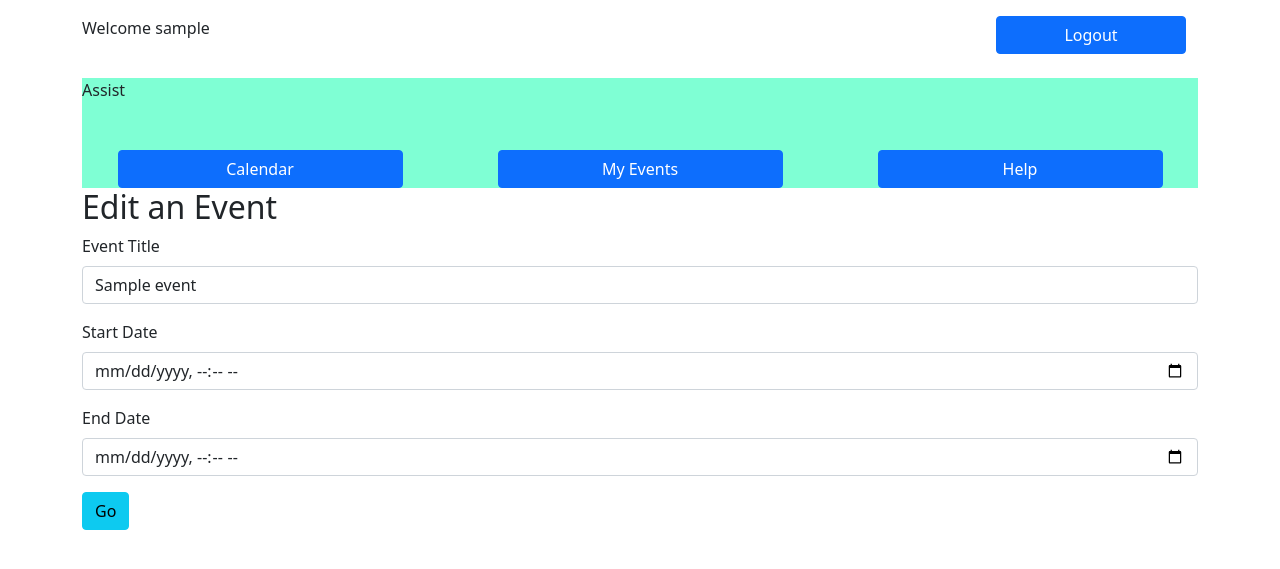
After one commit to lisab1993/Scheduling-Capstone, a Django app: page /1/edit_event/ in a window 1280 px wide. The commit adds this page. Shown: the top 569 px of the page. Run offline with Django 3.2, Linux system fonts and the light colour scheme; a user stored in the database is signed in; tables that the repository leaves empty hold one stand-in row (values such as "Sample post"); some libraries are stand-ins or nearby versions.

Commit message:
Able to edit events

```diff
--- a/assist/assist/settings.py
+++ b/assist/assist/settings.py
@@ -109,9 +109,11 @@ LANGUAGE_CODE = 'en-us'
 
 TIME_ZONE = 'America/Los_Angeles'
 
+DATE_INPUT_FORMATS = ['%m/%d/%Y %I:%M %p']
+
 USE_I18N = True
 
-USE_L10N = True
+USE_L10N = False
 
 USE_TZ = True
 
--- a/assist/assistapp/models.py
+++ b/assist/assistapp/models.py
@@ -24,7 +24,7 @@ class Event(models.Model):
 class EventTask(models.Model):
     name = models.CharField(max_length=255)
     event = models.ForeignKey(Event, on_delete=models.CASCADE, related_name='event_tasks')
-    due_date = models.DateTimeField()
+    due_date = models.DateTimeField(default=datetime.now())
     priority = models.ForeignKey(Priority, on_delete=models.PROTECT, related_name='event_tasks', null=True)
     notes = models.TextField(null=True, blank=True)
     image = models.ImageField(upload_to='images/', null=True, blank=True)
--- /dev/null
+++ b/assist/assistapp/templates/assistapp/edit_events.html
@@ -0,0 +1,29 @@
+{% extends 'assistapp/base.html' %}
+{% block content %}
+
+<h2>Edit an Event</h2>
+
+<form action="{% url 'assistapp:edit_event' pk=event.pk %}" method="post">
+    {% csrf_token %}
+<div class="mb-3">
+  <label for="event_title" class="form-label">Event Title</label>
+  <input value="{{ event.title }}" name="title" type="text" class="form-control" id="event_title">
+</div>
+
+<div class="mb-3">
+  <label for="start_date" class="form-label">Start Date</label>
+  <input value="{{ event.start_date|date:"Y-m-d\Tg:h" }}" name="start_date" type="datetime-local" class="form-control" id="start_date">
+</div>
+
+<div class="mb-3">
+  <label for="end_date" class="form-label">End Date</label>
+  <input value="{{ event.end_date|date:"Y-m-d\Tg:h" }}" name="end_date" type="datetime-local" class="form-control" id="end_date">
+</div>
+
+
+<button class="btn btn-info" type="submit">Go</button>
+</form>
+
+
+
+{% endblock %}
--- a/assist/assistapp/templates/assistapp/my_events.html
+++ b/assist/assistapp/templates/assistapp/my_events.html
@@ -8,8 +8,11 @@
     <div class="col-md-6">
         <a href="{% url 'assistapp:event_details' event_id=event.id %}">{{event.title}}</a>
     </div>
+
     <a href="{% url 'assistapp:event_details' event_id=event.id %}" class="btn btn-info col-md-2">Detail</a>
-    <a class="btn btn-info col-md-2">Edit</a>
+
+    <a href="{% url 'assistapp:edit_event' pk=event.pk %}" class="btn btn-info col-md-2">Edit</a>
+
     <a href="{% url 'assistapp:delete_event' pk=event.pk %}" class="btn btn-info col-md-2">Delete</a>
 </div>
 
--- a/assist/assistapp/urls.py
+++ b/assist/assistapp/urls.py
@@ -7,5 +7,6 @@ urlpatterns = [
     path('<int:event_id>/', views.event_details, name="event_details"),
     path('show_add_event/', views.show_add_event, name="show_add_event"),
     path('add_event/', views.add_event, name="add_event"),
-    path('<int:pk>/delete_event/', views.delete_event, name="delete_event")
+    path('<int:pk>/delete_event/', views.delete_event, name="delete_event"),
+    path('<int:pk>/edit_event/', views.edit_event, name="edit_event"),
 ]
--- a/assist/assistapp/views.py
+++ b/assist/assistapp/views.py
@@ -55,3 +55,17 @@ def delete_event(request, pk):
         raise Http404
     event.delete()
     return redirect('assistapp:my_events')
+
+
+def edit_event(request, pk):
+    event = get_object_or_404(Event, pk=pk)
+    if event.user != request.user:
+        raise Http404
+    if request.method == 'POST':
+        title = request.POST['title']
+        start_date = request.POST['start_date']
+        end_date = request.POST['end_date']
+        user = request.user
+        event = Event(title=title, start_date=start_date, end_date=end_date, user=user)
+        event.save()
+    return render(request, 'assistapp/edit_events.html', {'event':event})
```
Also changed, not shown: assist/assistapp/migrations/0006_auto_20210304_1053.py (added), assist/assistapp/migrations/0007_auto_20210304_1055.py (added), assist/assistapp/migrations/0008_auto_20210304_1056.py (added), assist/assistapp/migrations/0009_auto_20210304_1057.py (added).
